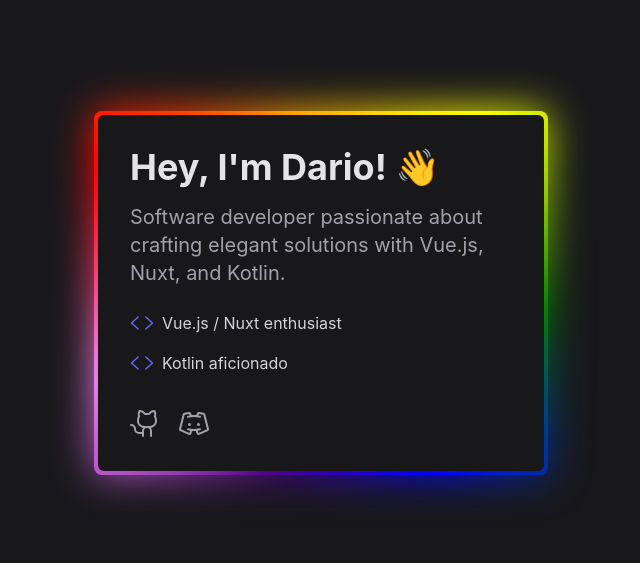
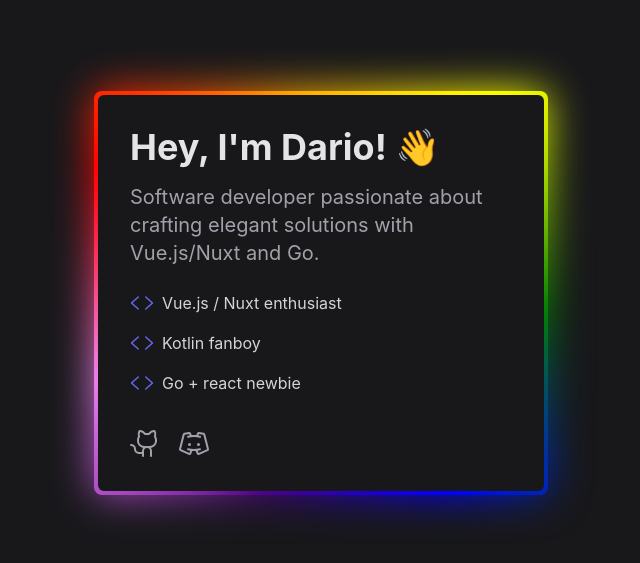
Before and after one commit to dajooo/dario.lol, a Nuxt app: page / in a window 1280 px wide. Shown: the part 107-670 px from the top of the page, without its empty margins (319-959 px from the left). Built offline with nearby package versions, Linux system fonts and the light colour scheme; a small style sheet from the web is missing.

Commit message:
chore: change content

```diff
--- a/app.vue
+++ b/app.vue
@@ -57,8 +57,7 @@
           Hey, I'm Dario! 👋
         </h1>
         <p class="text-xl text-zinc-400 mb-6">
-          Software developer passionate about crafting elegant solutions with
-          Vue.js, Nuxt, and Kotlin.
+          Software developer passionate about crafting elegant solutions with Vue.js/Nuxt and Go.
         </p>
         <div class="space-y-4">
           <div class="flex items-center">
@@ -67,7 +66,11 @@
           </div>
           <div class="flex items-center">
             <Icon name="ph:code-simple" class="h-6 w-6 text-indigo-500 mr-2" />
-            <span class="text-zinc-300">Kotlin aficionado</span>
+            <span class="text-zinc-300">Kotlin fanboy</span>
+          </div>
+          <div class="flex items-center">
+            <Icon name="ph:code-simple" class="h-6 w-6 text-indigo-500 mr-2" />
+            <span class="text-zinc-300">Go + react newbie</span>
           </div>
         </div>
         <div class="mt-8 flex space-x-4">
```
